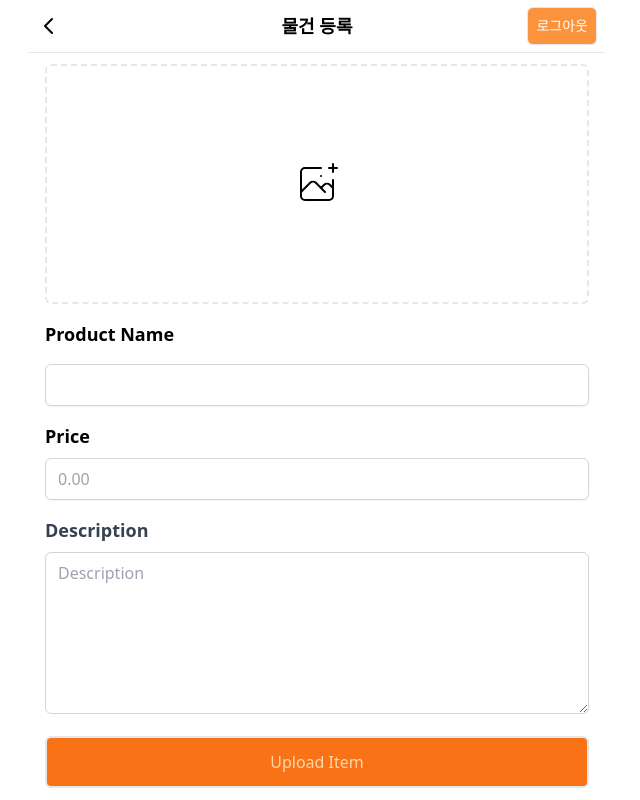
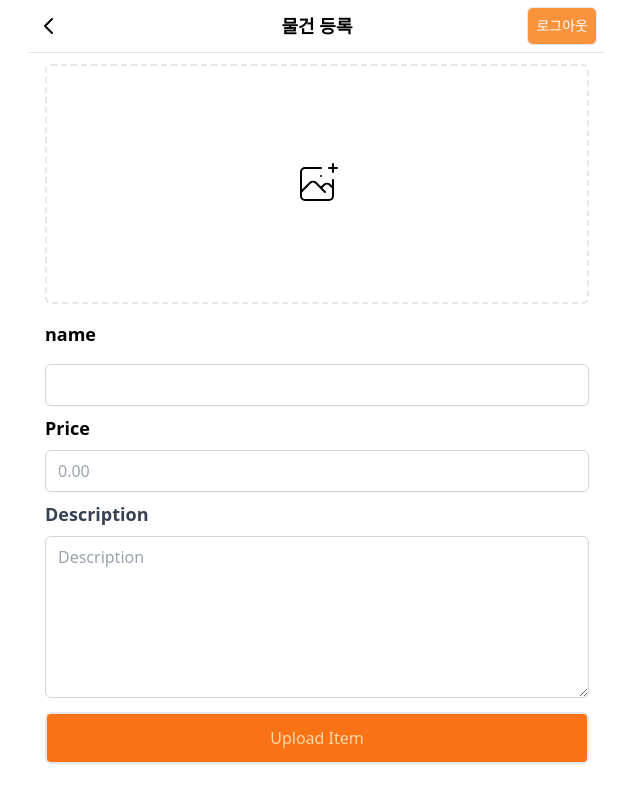
Before and after one commit to jungyu333/carrot_market, a Next.js app: page /items/newItem in a window 1280 px wide. Shown: the whole page, without its empty margins (323-963 px from the left). Built offline with nearby package versions, Linux system fonts and the light colour scheme.

Commit message:
create newItem.ts

```diff
--- a/components/Input.tsx
+++ b/components/Input.tsx
@@ -146,7 +146,7 @@ export default function Input({
           <div className="relative">
             <PriceInput
               {...register}
-              autocomplete="off"
+              autoComplete="off"
               type="text"
               placeholder="0.00"
               required={required}
--- /dev/null
+++ b/pages/api/items/newItem.ts
@@ -0,0 +1,39 @@
+import withHandler, { ResponseType } from "@libs/server/withHandler";
+import { withApiSession } from "@libs/server/withSession";
+import { NextApiRequest, NextApiResponse } from "next";
+import client from "../../../libs/server/client";
+
+async function handler(
+  req: NextApiRequest,
+  res: NextApiResponse<ResponseType>
+) {
+  const {
+    body: { name, price, description },
+    session: { user },
+  } = req;
+  if (isNaN(price)) {
+    return res.json({ ok: false });
+  }
+
+  const product = await client.product.create({
+    data: {
+      name,
+      price: +price,
+      description,
+      avatar: "xx",
+      user: {
+        connect: {
+          id: user?.id,
+        },
+      },
+    },
+  });
+  res.json({ ok: true, product });
+}
+
+export default withApiSession(
+  withHandler({
+    method: "POST",
+    handler,
+  })
+);
--- a/pages/items/newItem.tsx
+++ b/pages/items/newItem.tsx
@@ -4,8 +4,13 @@ import Input from "@components/Input";
 import Layout from "@components/layout";
 import SubmitButton from "@components/submitButton";
 import TextArea from "@components/textArea";
+import { useForm } from "react-hook-form";
+import useMutaion from "@libs/client/useMutation";
+import { Product } from "@prisma/client";
+import { useRouter } from "next/router";
+import { useEffect } from "react";
 
-const Wrapper = tw.div`
+const Wrapper = tw.form`
   mt-16
   px-4
 
@@ -33,25 +38,49 @@ const ImageInput = tw.input`
   hidden
 `;
 
-const ProductNameContainer = tw.div`
+const InputContainer = tw.div`
   space-y-2
-  mb-4
+  mb-2
 `;
 
-const PriceContainer = tw.div`
-  space-y-2
-  mb-4
+const Error = tw.span`
+  text-sm
+  text-gray-500
 `;
 
-const DescriptionContainer = tw.div`
-  space-y-2
-  mb-4
-`;
+interface FormData {
+  name: string;
+  price: number;
+  description: string;
+}
+
+interface productMutationResult {
+  ok: boolean;
+  product: Product;
+}
 
 const NewItem: NextPage = () => {
+  const router = useRouter();
+  const {
+    register,
+    handleSubmit,
+    formState: { errors },
+  } = useForm<FormData>();
+  const [newItem, { loading, data }] =
+    useMutaion<productMutationResult>("/api/items/newItem");
+  const onValid = (validForm: FormData) => {
+    if (loading) return;
+    newItem(validForm);
+  };
+  useEffect(() => {
+    if (data?.ok) {
+      router.replace(`/items/${data.product.id}`);
+    }
+  }, [router, data]);
+
   return (
-    <Layout title="물건 등록" canGoBack isLogIn hasTabBar={false}>
-      <Wrapper>
+    <Layout title="물건 등록" canGoBack isLogIn>
+      <Wrapper onSubmit={handleSubmit(onValid)}>
         <ImageContainer>
           <ImageLabel>
             <svg
@@ -71,17 +100,37 @@ const NewItem: NextPage = () => {
             <ImageInput accept="image/*" type="file" />
           </ImageLabel>
         </ImageContainer>
-        <ProductNameContainer>
-          <Input type="text" label="Product Name" labelBold />
-        </ProductNameContainer>
-        <PriceContainer>
-          <Input type="price" label="Price" labelBold />
-        </PriceContainer>
-        <DescriptionContainer>
-          <TextArea label="Description" placeholder="Description" />
-        </DescriptionContainer>
+        <InputContainer>
+          <Input
+            register={register("name", {
+              required: "물건 이름을 입력해주세요",
+            })}
+            type="text"
+            label="name"
+            labelBold
+          />
+        </InputContainer>
+        <Error>{errors.name?.message}</Error>
+        <InputContainer>
+          <Input
+            register={register("price", {
+              required: "물건 가격을 입력해주세요($)",
+            })}
+            type="price"
+            label="Price"
+            labelBold
+          />
+        </InputContainer>
+        <Error>{errors.price?.message}</Error>
+        <InputContainer>
+          <TextArea
+            register={register("description")}
+            label="Description"
+            placeholder="Description"
+          />
+        </InputContainer>
 
-        <SubmitButton text="Upload Item" />
+        <SubmitButton text={loading ? "Loading..." : "Upload Item"} />
       </Wrapper>
     </Layout>
   );
```
